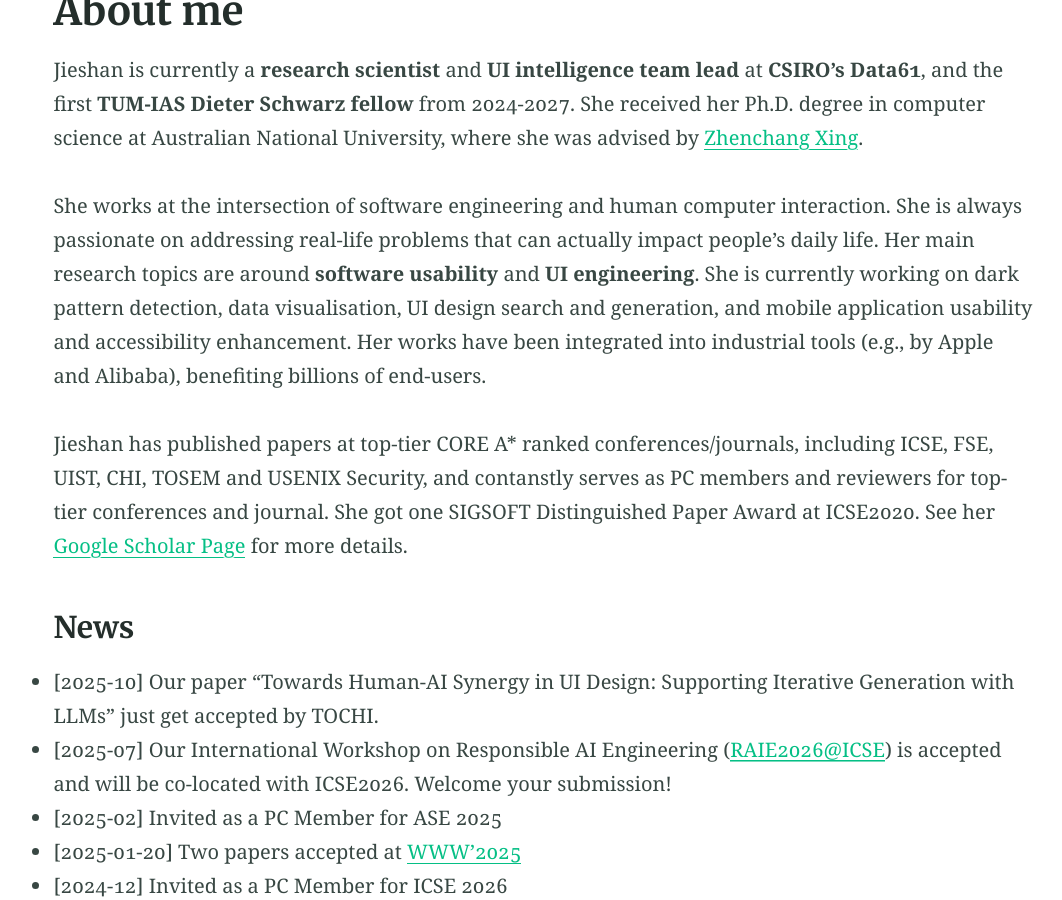
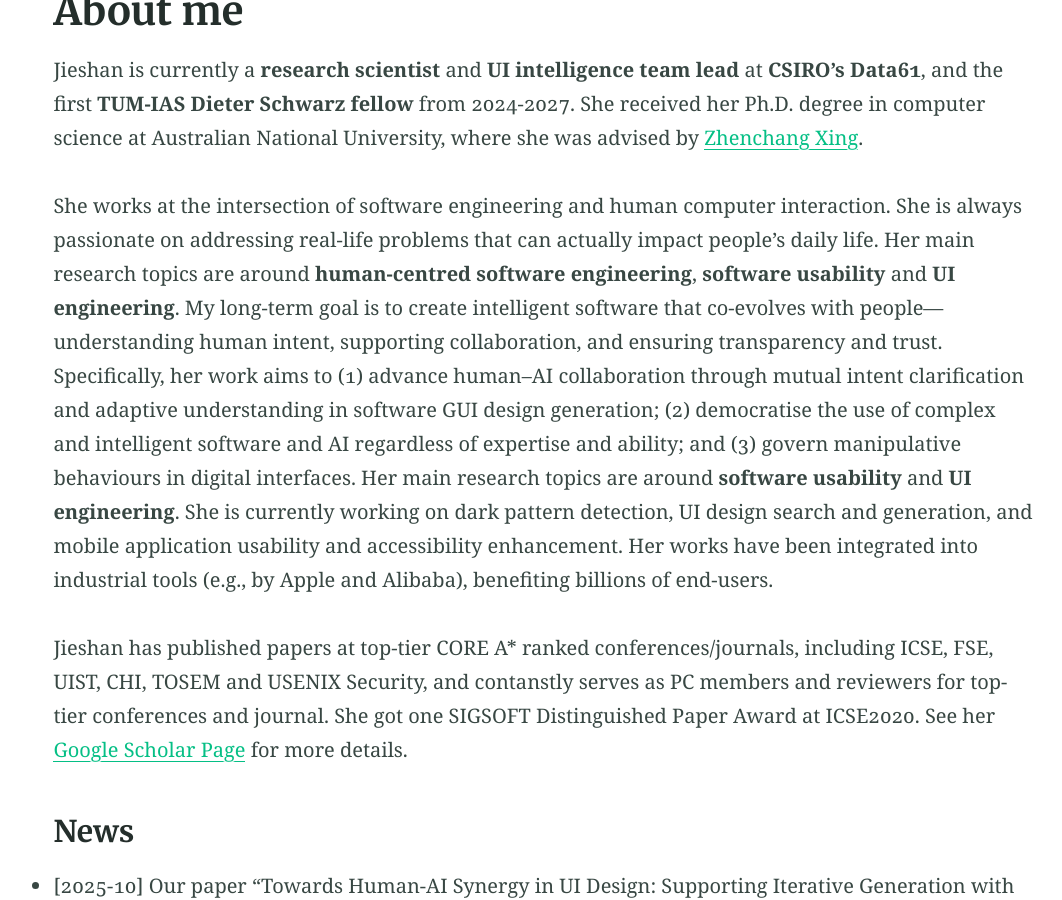
Before and after one commit to chenjshnn/chenjshnn.github.io, a Jekyll site: the page built from index.md, in a window 1280 px wide and 900 px high, scrolled down 530 px. Shown: the whole window, without its empty margins (97-1159 px from the left). Built offline with Jekyll 4.4.1, drawn with Linux system fonts in a browser that asks for light colours.

Commit message:
Update index.md

```diff
--- a/index.md
+++ b/index.md
@@ -10,12 +10,14 @@ feature_text: |
   [LinkedIn](https://www.linkedin.com/in/jieshan-chen-b27515161/) ·
   [Twitter](https://twitter.com/jieshanchen_)
 feature_image:
-excerpt: "I am currently a research scientist and UI intelligence team lead at CSIRO's Data61, and the first TUM-IAS Dieter Schwarz fellow from 2024-2027. Before joining Data61, I pursued my Ph.D. degree in computer science at Australian National University. My work lies in the fields of software engineering, deep learning, and human computer interaction. My main research topics are around **software usability** and **UI engineering**. Specifically, by understanding the semantics of user interfaces (UIs), my work aims to improve designers’, developers’, and end-users’ efficiency when designing, developing and using the mobile applications. I am currently working on android code generation from UI design, UI design search and generation, and mobile application accessibility enhancement."
+excerpt: "I am currently a research scientist and UI intelligence team lead at CSIRO's Data61, and the first TUM-IAS Dieter Schwarz fellow from 2024-2027. Before joining Data61, I pursued my Ph.D. degree in computer science at Australian National University. My work lies in the fields of software engineering, deep learning, and human computer interaction. My main research topics are around **human-centred software engineering**, **software usability** and **UI engineering**. My long-term goal is to create intelligent software that co-evolves with people—understanding human intent, supporting collaboration, and ensuring transparency and trust.
+Specifically, through UI engineering, my work aims to (1) advance human–AI collaboration through mutual intent clarification and adaptive understanding in software GUI design generation; (2) democratise the use of complex and intelligent software and AI regardless of expertise and ability; and (3) govern manipulative behaviours in digital interfaces. "
 ---
 
 Jieshan is currently a **research scientist** and **UI intelligence team lead** at **CSIRO's Data61**, and the first **TUM-IAS Dieter Schwarz fellow** from 2024-2027. She received her Ph.D. degree in computer science at Australian National University, where she was advised by [Zhenchang Xing](https://cecs.anu.edu.au/people/zhenchang-xing).
 
-She works at the intersection of software engineering and human computer interaction. She is always passionate on addressing real-life problems that can actually impact people's daily life. Her main research topics are around **software usability** and **UI engineering**. She is currently working on dark pattern detection, data visualisation, UI design search and generation, and mobile application usability and accessibility enhancement. Her works have been integrated into industrial tools (e.g., by Apple and Alibaba), benefiting billions of end-users.
+She works at the intersection of software engineering and human computer interaction. She is always passionate on addressing real-life problems that can actually impact people's daily life. Her main research topics are around **human-centred software engineering**, **software usability** and **UI engineering**. My long-term goal is to create intelligent software that co-evolves with people—understanding human intent, supporting collaboration, and ensuring transparency and trust. Specifically, her work aims to (1) advance human–AI collaboration through mutual intent clarification and adaptive understanding in software GUI design generation; (2) democratise the use of complex and intelligent software and AI regardless of expertise and ability; and (3) govern manipulative behaviours in digital interfaces.
+Her main research topics are around **software usability** and **UI engineering**. She is currently working on dark pattern detection, UI design search and generation, and mobile application usability and accessibility enhancement. Her works have been integrated into industrial tools (e.g., by Apple and Alibaba), benefiting billions of end-users.
 
 Jieshan has published papers at top-tier CORE A* ranked conferences/journals, including ICSE, FSE, UIST, CHI, TOSEM and USENIX Security, and contanstly serves as PC members and reviewers for top-tier conferences and journal. She got one SIGSOFT Distinguished Paper Award at ICSE2020. See her [Google Scholar Page](https://scholar.google.com/citations?user=slrzj8kAAAAJ) for more details.
 
```
